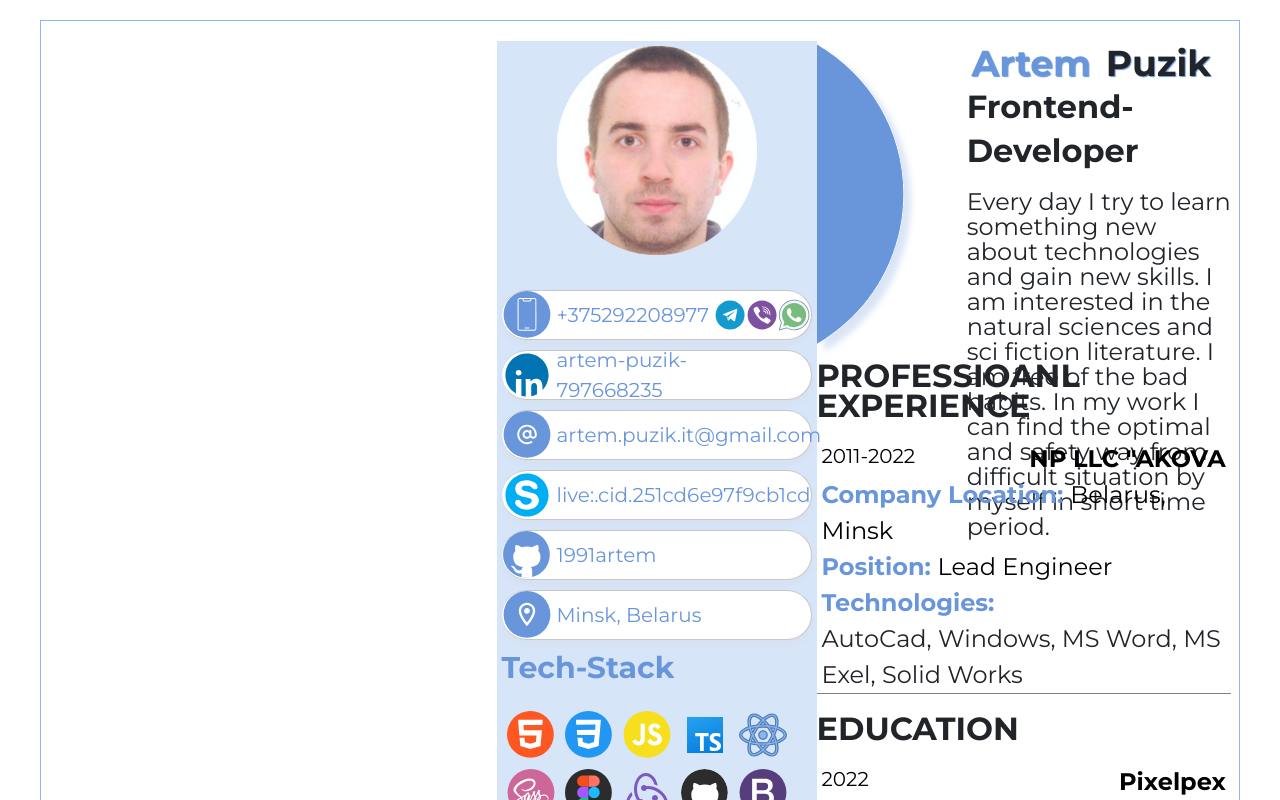
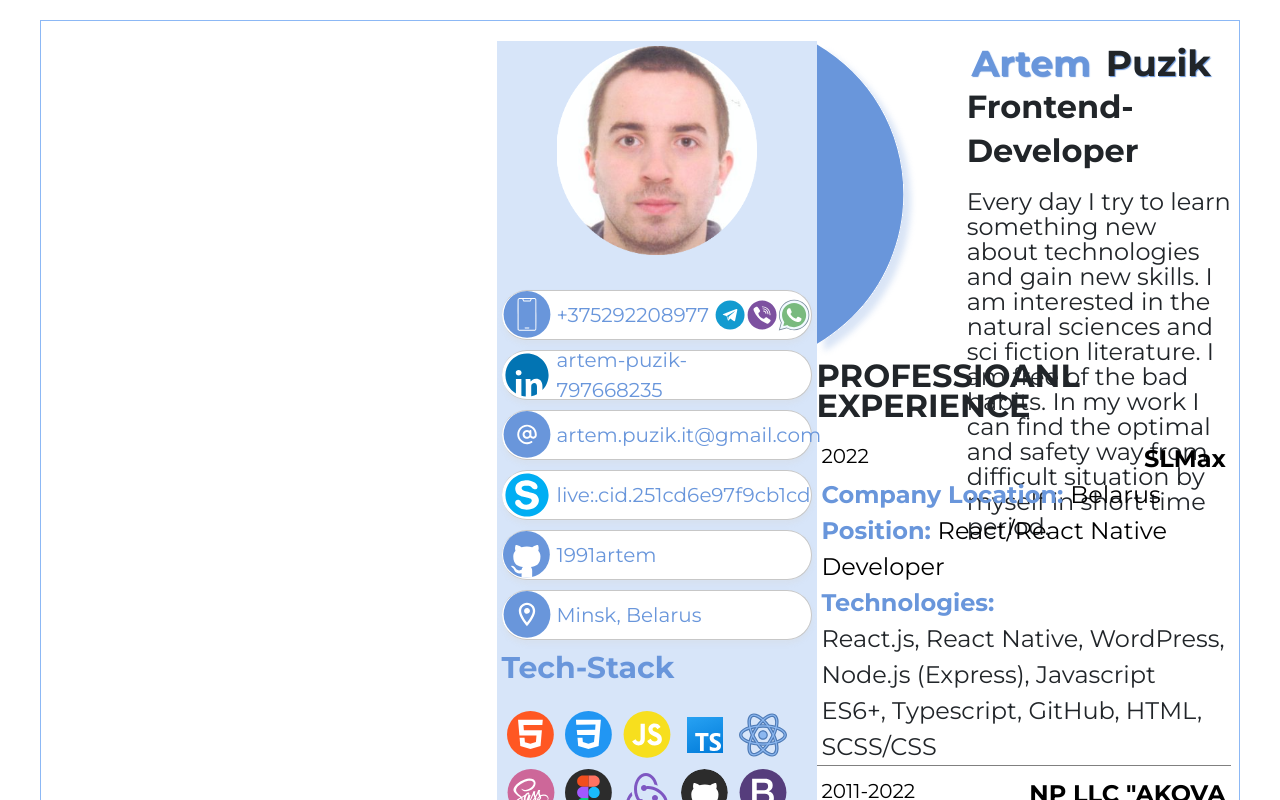
Before and after one commit to 1991artem/cv, a React (Create React App) app: page /about in a window 1280 px wide. Shown: the top 800 px of the page. Built offline with nearby package versions, Linux system fonts and the light colour scheme.

Commit message:
feat: add slmax

```diff
--- a/src/components/experience/Experience.tsx
+++ b/src/components/experience/Experience.tsx
@@ -4,6 +4,14 @@ import ExpItem from "./ExpItem";
 
 
 const workArray: ExperienceType[] = [
+  {
+    'Company': 'SLMax',
+    'Company Location': 'Belarus',
+    'Duration': '2022',
+    'Description': '',
+    'Position': 'React/React Native Developer',
+    'Technologies': ['React.js', 'React Native', 'WordPress', 'Node.js (Express)', 'Javascript ES6+', 'Typescript', 'GitHub', 'HTML', 'SCSS/CSS'],
+  },
   {
     'Company': 'NP LLC "AKOVA',
     'Company Location': 'Belarus, Minsk',
```
